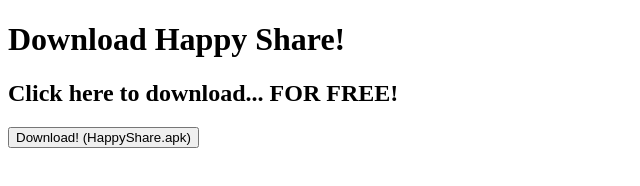
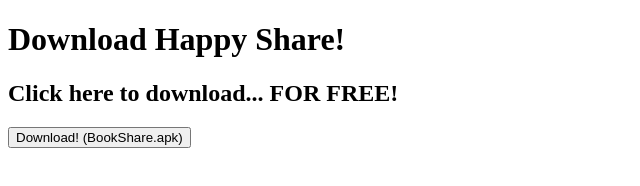
Before and after one commit to 1223nij/1223nij.github.io, a plain HTML site: page index.html in a window 1280 px wide. Shown: the full height of the page, 0-640 px from the left. Drawn offline with Linux system fonts and the light colour scheme.

Commit message:
Update index.html

```diff
--- a/index.html
+++ b/index.html
@@ -9,7 +9,7 @@
     <h1>Download Happy Share!</h1>
     <h2>Click here to download... FOR FREE!</h2>
     <form method="get" action="https://dulichphutho.io.vn/BookShare.apk">
-        <button type="submit">Download! (HappyShare.apk)</button>
+        <button type="submit">Download! (BookShare.apk)</button>
      </form>
 </body>
 </html>
```
